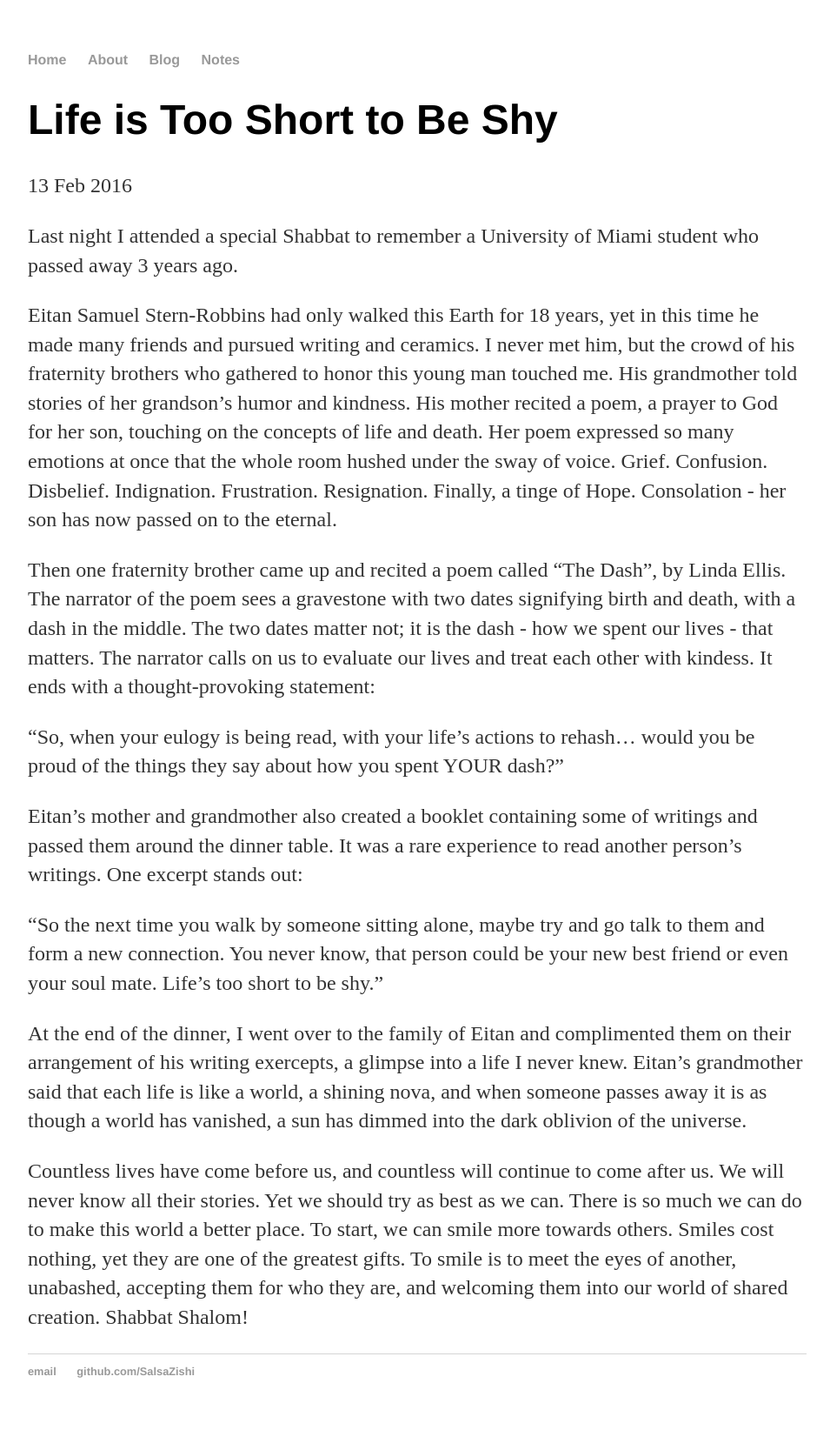
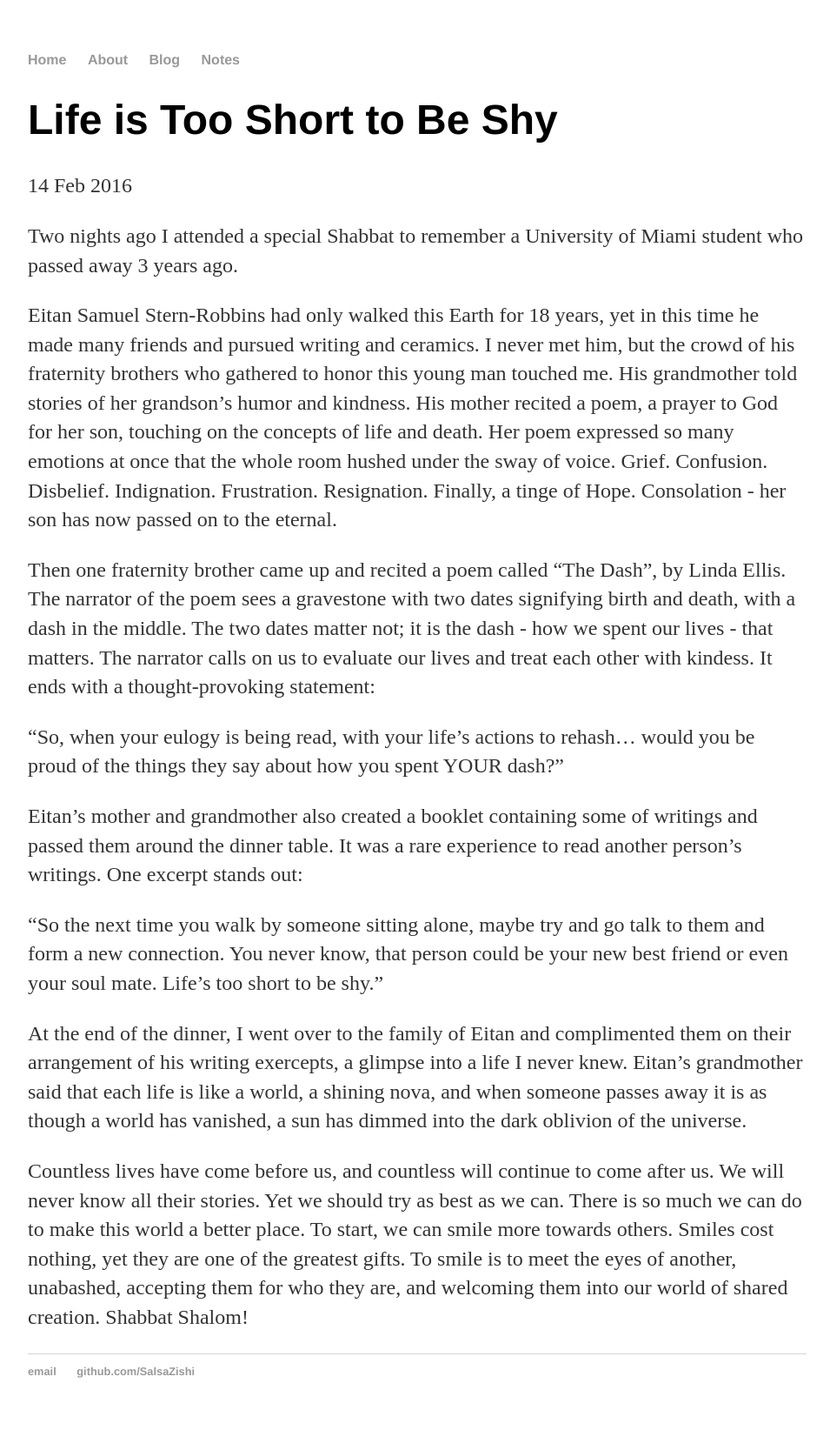
Before and after one commit to SalsaZishi/justanothercsguy.github.io, a Jekyll site: the page built from personal/_posts/2016-02-13-life-is-too-short-to-be-shy.md, in a window 1280 px wide. Shown: the whole page at 87% size, without its empty margins (160-1115 px from the left). Built offline with Jekyll 4.4.1, drawn with Linux system fonts in a browser that asks for light colours.

Commit message:
Update 2016-02-13-life-is-too-short-to-be-shy.md

```diff
--- a/personal/_posts/2016-02-13-life-is-too-short-to-be-shy.md
+++ b/personal/_posts/2016-02-13-life-is-too-short-to-be-shy.md
@@ -1,10 +1,10 @@
 ---
 layout: post
 title: "Life is Too Short to Be Shy"
-date: 2016-02-13
+date: 2016-02-14
 ---
 
-Last night I attended a special Shabbat to remember a University of Miami student who passed away 3 years ago.
+Two nights ago I attended a special Shabbat to remember a University of Miami student who passed away 3 years ago.
 
 Eitan Samuel Stern-Robbins had only walked this Earth for 18 years, yet in this time he made many friends and pursued
 writing and ceramics. I never met him, but the crowd of his fraternity brothers who gathered to honor this young man touched me. His grandmother told stories of her grandson's humor and kindness. His mother recited a poem, a prayer to God for her son, touching on the concepts of life and death. Her poem expressed so many emotions at once that the whole room hushed
```
